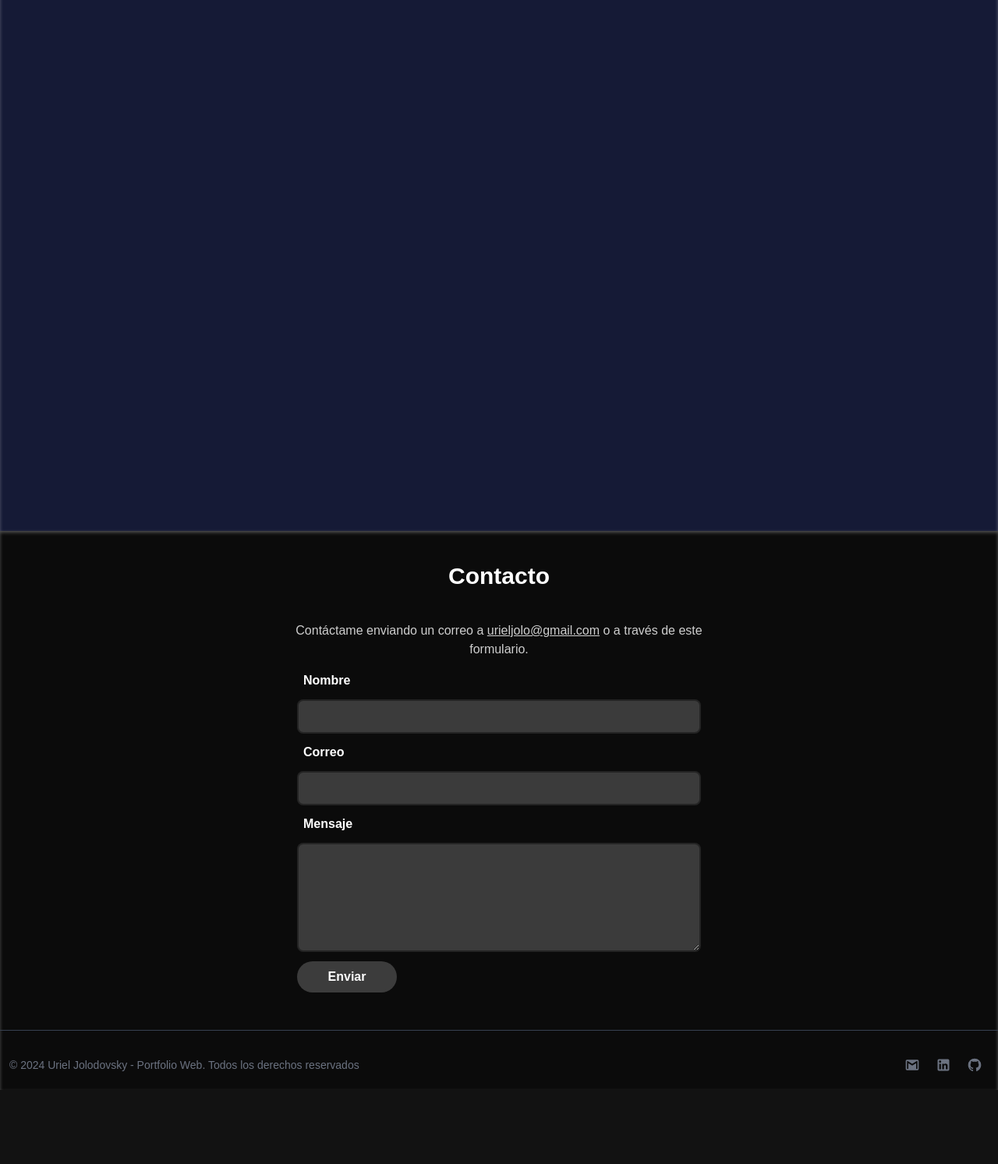
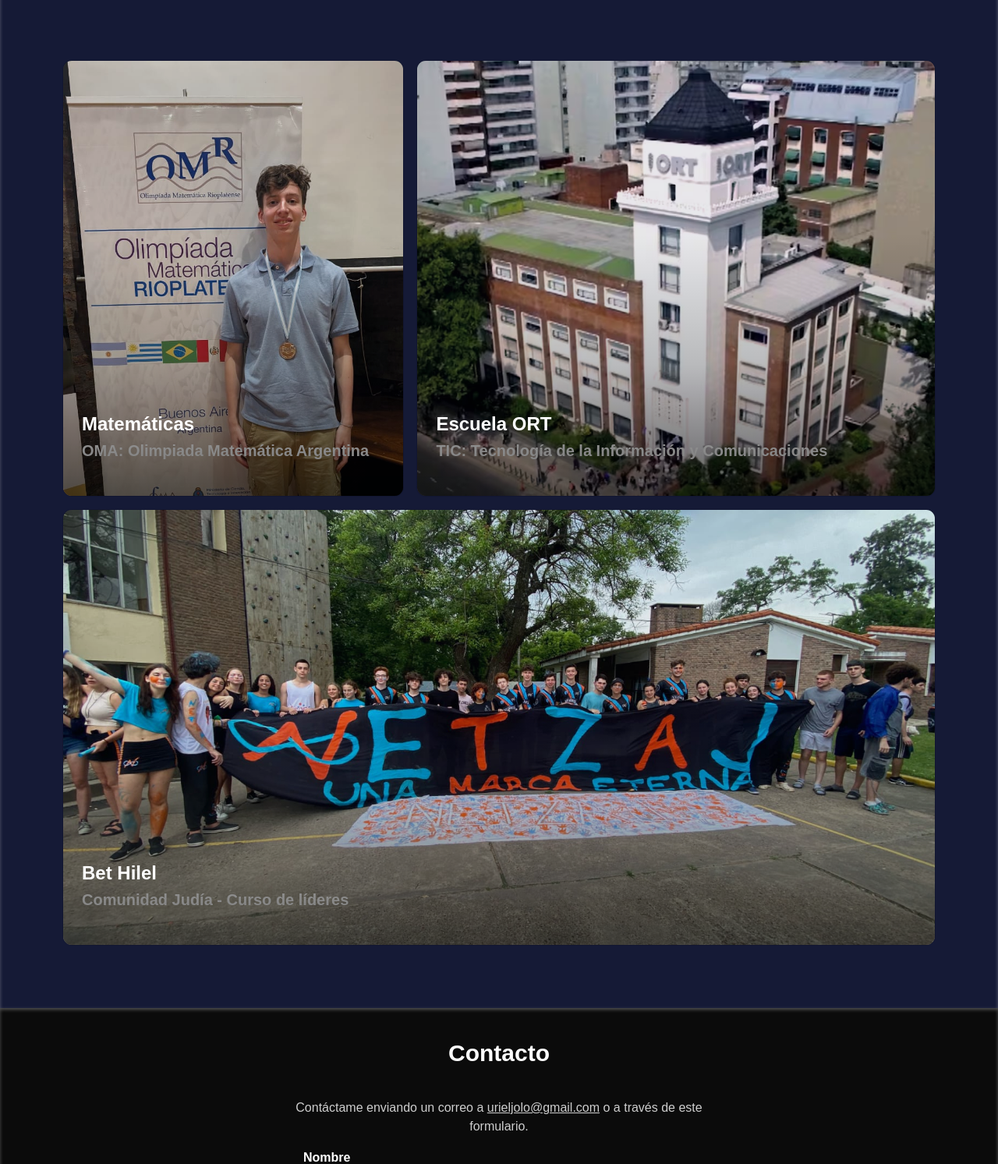
Before and after one commit to UrielJolodovsky/portfolio-web, an Astro site: page / in a window 1280 px wide. Shown: the part 1599-3092 px from the top of the page at 78% size. Before the commit the page ends 2997 px from the top, so only its background shows below. Built offline with nearby package versions, Linux system fonts and the light colour scheme; Astro itself is replaced by a stand-in of ours.

Commit message:
Otros Intereses section structure finished

```diff
--- /dev/null
+++ b/src/components/InteresesCard.astro
@@ -0,0 +1,19 @@
+---
+interface Props{
+    class?: string;
+    title?: string;
+    subtitle?: string;
+}
+const {title, subtitle} = Astro.props
+---
+
+<article class={`${Astro.props.class} relative rounded-xl backdrop-blur-md border border-black/10 shadow-inner shadow-white/10 group overflow-hidden`}>
+    <div class="absolute z-10 top-0 bottom-0 w-full h-full bg-gradient-to-b from-transparent from-40% via-black/20 to-black/60">
+    </div>
+    <slot name="image"></slot>
+    <div class="flex select-none flex-col gap-1 p-6 text-lg z-20 justify-end h-full">
+        <h2 class="font-bold text-xl md:text-2xl text-balance text-white mb-4 z-20">{title}</h2>
+        {subtitle && <h3 class="text-xl font-semibold mb-4 -mt-4 text-white">{subtitle}</h3>}
+        <slot name="content"></slot>
+    </div>
+</article>
--- a/src/components/OtrosIntereses.astro
+++ b/src/components/OtrosIntereses.astro
@@ -1,4 +1,8 @@
-<div id="otros-intereses" class="w-screen h-screen bg-[#151a36] shadow-inner shadow-white/30">
+---
+import InteresesCard from "./InteresesCard.astro"
+---
+
+<div id="otros-intereses" class="w-screen h-full bg-[#151a36] shadow-inner shadow-white/30">
     <h2 class="font-semibold text-3xl text-center p-10">Otros intereses</h2>
     <!--
         Bento: Temas:
@@ -7,4 +11,27 @@
         Comunidad Bet Hilel
 
      -->
+     <section class="w-full max-w-[1400px] grid grid-cols-10 auto-rows-[35rem] gap-4 mx-auto md:p-20 px-5 pb-10 pt-10">
+        <InteresesCard class="col-span-10 md:col-span-4" title="Matemáticas" subtitle="OMA: Olimpiada Matemática Argentina">
+            <div slot="image" class="absolute left-0 top-0 bottom-0 w-full h-full
+            group-hover:scale-110 duration-1000 ease-in-out opacity-90
+             bg-cover bg-no-repeat -z-10" style="background-image: url('/matematica.jpg')" />
+
+            <p slot="content" class="z-20 text-base md:text-lg"></p>
+        </InteresesCard>
+        <InteresesCard class="col-span-10 md:col-span-6" title="Escuela ORT" subtitle="TIC: Tecnología de la Información y Comunicaciones">
+            <div slot="image" class="absolute left-0 top-0 bottom-0 w-full h-full
+            group-hover:scale-110 duration-1000 ease-in-out opacity-90
+             bg-cover bg-center bg-no-repeat -z-10" style="background-image: url('/sede-belgrano.jpg')" />
+
+            <p slot="content" class="z-20 text-base md:text-lg"></p>
+        </InteresesCard>
+        <InteresesCard class="col-span-10" title="Bet Hilel" subtitle="Comunidad Judía - Curso de líderes">
+            <div slot="image" class="absolute left-0 top-0 bottom-0 w-full h-full
+            group-hover:scale-110 duration-1000 ease-in-out opacity-90
+             bg-cover bg-center bg-no-repeat -z-10" style="background-image: url('/bet-hilel.jpg')" />
+
+            <p slot="content" class="z-20 text-base md:text-lg"></p>
+        </InteresesCard>
+     </section>
 </div>
```
Also changed, not shown: src/components/AboutMe.astro (+1 -1 lines), public/bet-hilel.jpg (added), public/matematica.jpg (added), public/sede-belgrano.jpg (added), 1 other file.
